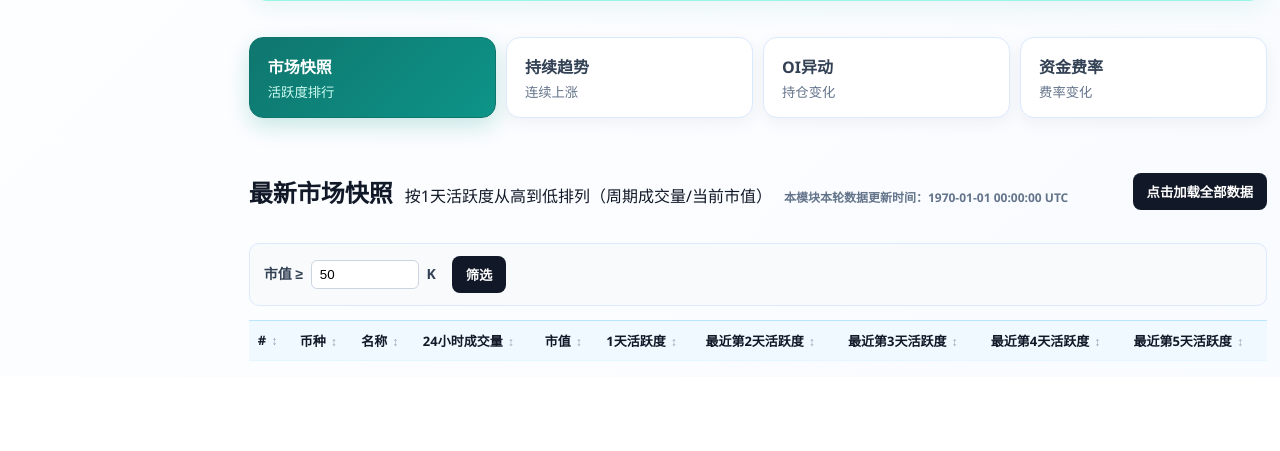
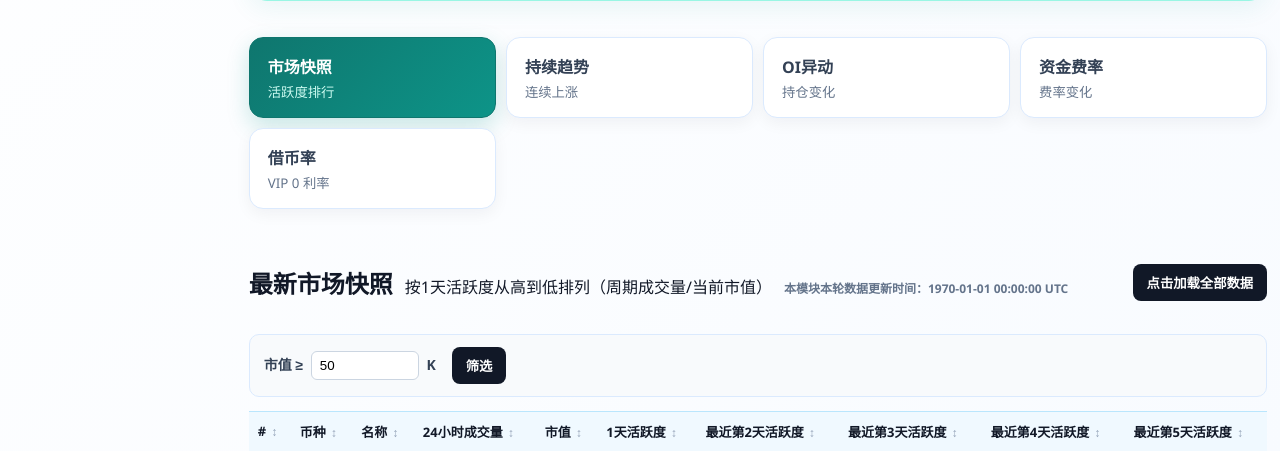
Before and after one commit to Jane1936/Trading-Sys-Demo, a Flask app: page /market/alpha in a window 1280 px wide. Shown: the part 624-1075 px from the top of the page. Before the commit the page ends 985 px from the top, so only its background shows below. Run offline with Flask 3, Linux system fonts and the light colour scheme; tables that the repository leaves empty hold one stand-in row (values such as "Sample post").

Commit message:
在Alpha页面增加借币率懒加载Tab

```diff
--- a/templates/alpha.html
+++ b/templates/alpha.html
@@ -105,6 +105,7 @@
       <button type="button" class="alpha-module-tab" data-alpha-tab="trend"><span>持续趋势</span><small>连续上涨</small></button>
       <button type="button" class="alpha-module-tab" data-alpha-tab="oi"><span>OI异动</span><small>持仓变化</small></button>
       <button type="button" class="alpha-module-tab" data-alpha-tab="funding"><span>资金费率</span><small>费率变化</small></button>
+      <button type="button" class="alpha-module-tab" data-alpha-tab="borrow"><span>借币率</span><small>VIP 0 利率</small></button>
     </nav>
     <section class="panel alpha-panel active" hidden>
       <div class="panel-title alpha-panel-title">
@@ -172,6 +173,10 @@
       <div class="table-wrap"><table class="alpha-table" data-alpha-deferred="funding"><thead><tr><th data-alpha-sort-key="symbol" tabindex="0" aria-sort="none">币种</th><th data-alpha-sort-key="funding_change" tabindex="0" aria-sort="none">资金费率涨跌幅</th><th data-alpha-sort-key="price_change" tabindex="0" aria-sort="none">1小时价格涨跌幅</th></tr></thead><tbody>
       {% for item in funding_changes %}<tr data-funding-change="{{ item.funding_change if item.funding_change is not none else '' }}" data-price-change="{{ item.price_change if item.price_change is not none else '' }}"{% if loop.index > 10 %} class="alpha-funding-extra-row" hidden{% endif %}><td><strong>{{ item.symbol }}</strong></td><td class="numeric alpha-change{% if item.funding_change is not none %} {{ 'alpha-change-positive' if item.funding_change >= 0 else 'alpha-change-negative' }}{% endif %}">{% if item.funding_change is not none %}{{ '%+.2f'|format(item.funding_change * 100) }}%{% else %}—{% endif %}</td><td class="numeric alpha-change{% if item.price_change is not none %} {{ 'alpha-change-positive' if item.price_change >= 0 else 'alpha-change-negative' }}{% endif %}">{% if item.price_change is not none %}{{ '%+.2f'|format(item.price_change * 100) }}%{% else %}—{% endif %}</td></tr>{% endfor %}
       </tbody></table></div>{% if not funding_changes %}<p class="empty-state">请点击加载全部数据按钮</p>{% endif %}
+    </section>
+    <section class="panel alpha-panel" hidden data-alpha-panel="borrow">
+      <div class="panel-title alpha-panel-title"><div><h2>借币率</h2><span>普通用户（VIP 0）最新一轮借贷利率（数据源：alpha.db）</span><small class="alpha-module-updated" data-alpha-updated="borrow">本模块本轮数据更新时间：暂无</small></div><button type="button" class="btn btn-secondary alpha-load-all" data-alpha-load="borrow">点击加载全部数据</button></div>
+      <div class="table-wrap"><table class="alpha-table" data-alpha-deferred="borrow"><thead><tr><th data-alpha-sort-key="symbol" tabindex="0" aria-sort="none">币种</th><th data-alpha-sort-key="daily_interest_rate" tabindex="0" aria-sort="none">日利率</th><th data-alpha-sort-key="annual_interest_rate" tabindex="0" aria-sort="none">年利率</th><th data-alpha-sort-key="observed_at" tabindex="0" aria-sort="none">采集时间（UTC）</th></tr></thead><tbody></tbody></table></div><p class="empty-state">请点击加载全部数据按钮</p>
     </section>
   {% endif %}
 {% endblock %}
@@ -262,9 +267,10 @@
     trend: ['symbol', 'consecutive_up_days', 'recent_five_up_days', 'three_day_return', 'five_day_return', 'kline_count'],
     oi: ['symbol', 'open_interest', 'close', 'oi_value', 'oi_change', 'price_change'],
     funding: ['symbol', 'funding_change', 'price_change'],
+    borrow: ['symbol', 'daily_interest_rate', 'annual_interest_rate', 'observed_at'],
   };
   const alphaSortStates = Object.fromEntries(Object.keys(alphaSortKeys).map((module) => [module, {key: null, direction: 1}]));
-  const alphaDataLoaded = {snapshot: false, trend: false, oi: false, funding: false};
+  const alphaDataLoaded = {snapshot: false, trend: false, oi: false, funding: false, borrow: false};
   const snapshotFilterState = {marketCapMin: 50000};
   const alphaSortNumber = (value) => {
     let raw = String(value ?? '').replace(/,/g, '').trim();
@@ -338,6 +344,7 @@
         const extra = index >= 10 ? ' class="alpha-deferred-extra-row" hidden' : '';
         if (module === 'oi') { const valueClass = item.oi_value != null && Number(item.oi_value) >= 5000000 ? ' alpha-active' : ''; return `<tr${extra} data-oi-change="${item.oi_change ?? ''}" data-price-change="${item.price_change ?? ''}"><td><strong>${esc(item.symbol)}</strong></td><td class="numeric" data-compact-value="${esc(item.open_interest)}">${formatKm(item.open_interest)}</td>${numberCell(item.close)}<td class="numeric${valueClass}" data-compact-value="${esc(item.oi_value)}">${formatKm(item.oi_value)}</td>${changeCell(item.oi_change)}${changeCell(item.price_change)}</tr>`; }
         if (module === 'funding') return `<tr${extra} data-funding-change="${item.funding_change ?? ''}" data-price-change="${item.price_change ?? ''}"><td><strong>${esc(item.symbol)}</strong></td>${changeCell(item.funding_change)}${changeCell(item.price_change)}</tr>`;
+        if (module === 'borrow') return `<tr${extra}><td><strong>${esc(item.symbol)}</strong></td><td class="numeric">${(Number(item.daily_interest_rate) * 100).toFixed(6)}%</td><td class="numeric">${(Number(item.annual_interest_rate) * 100).toFixed(4)}%</td><td>${new Date(Number(item.observed_at)).toISOString().replace('T', ' ').replace('.000Z', ' UTC')}</td></tr>`;
         if (module === 'snapshot') return `<tr${extra}><td>${index + 1}</td><td><strong>${esc(item.symbol)}</strong></td><td>${esc(item.name)}</td><td class="numeric" data-compact-value="${esc(item.volume_24h)}">${formatKm(item.volume_24h)}</td><td class="numeric" data-compact-value="${esc(item.market_cap)}">${formatKm(item.market_cap)}</td>${[1,2,3,4,5].map((d) => { const value = item[`activity_${d}d`]; const active = value != null && Number(value) >= 1; return `<td class="numeric${active ? ' alpha-active' : ''}" data-activity-value="${esc(value)}">${formatActivity(value)}</td>`; }).join('')}</tr>`;
         return `<tr${extra} data-consecutive-up-days="${item.consecutive_up_days}"><td><strong>${esc(item.symbol)}</strong></td><td class="numeric">${item.consecutive_up_days}</td><td class="numeric">${item.recent_five_up_days}</td>${changeCell(item.three_day_return)}${changeCell(item.five_day_return)}<td class="numeric">${item.kline_count}</td></tr>`;
       }).join('');
--- a/web_app.py
+++ b/web_app.py
@@ -1613,6 +1613,10 @@ def alpha_market_data():
             data = _alpha_oi_changes()
         elif module == "funding":
             data = _alpha_funding_changes()
+        elif module == "borrow":
+            with db_config.connect_sqlite(ALPHA_DB_PATH, row_factory=sqlite3.Row) as conn:
+                latest = conn.execute("SELECT MAX(observed_at) FROM alpha_borrow_interest_rates").fetchone()[0]
+                data = [] if latest is None else [dict(row) for row in conn.execute("SELECT symbol, daily_interest_rate, annual_interest_rate, observed_at, vip_level FROM alpha_borrow_interest_rates WHERE observed_at = ? ORDER BY symbol", (latest,)).fetchall()]
         elif module == "trend":
             data = alpha_observer.daily_trends(ALPHA_DB_PATH)
         elif module == "snapshot":
@@ -1634,6 +1638,7 @@ def alpha_market_status():
         return jsonify({
             "oi": _alpha_module_updated_at("oi"),
             "funding": _alpha_module_updated_at("funding"),
+            "borrow": _alpha_module_updated_at("borrow"),
         })
     except Exception as exc:
         app.logger.exception("Alpha status check failed")
@@ -1651,6 +1656,8 @@ def _alpha_module_updated_at(module):
             row = conn.execute("SELECT MAX(open_time) AS ts FROM alpha_hourly_market WHERE open_interest IS NOT NULL").fetchone()
         elif module == "funding":
             row = conn.execute("SELECT MAX(open_time) AS ts FROM alpha_hourly_market WHERE funding_rate IS NOT NULL").fetchone()
+        elif module == "borrow":
+            row = conn.execute("SELECT MAX(observed_at) AS ts FROM alpha_borrow_interest_rates").fetchone()
         elif module == "trend":
             # Trend candles live in the Alpha database, not base_data.db.
             with db_config.connect_sqlite(ALPHA_DB_PATH, row_factory=sqlite3.Row) as alpha_conn:
```
